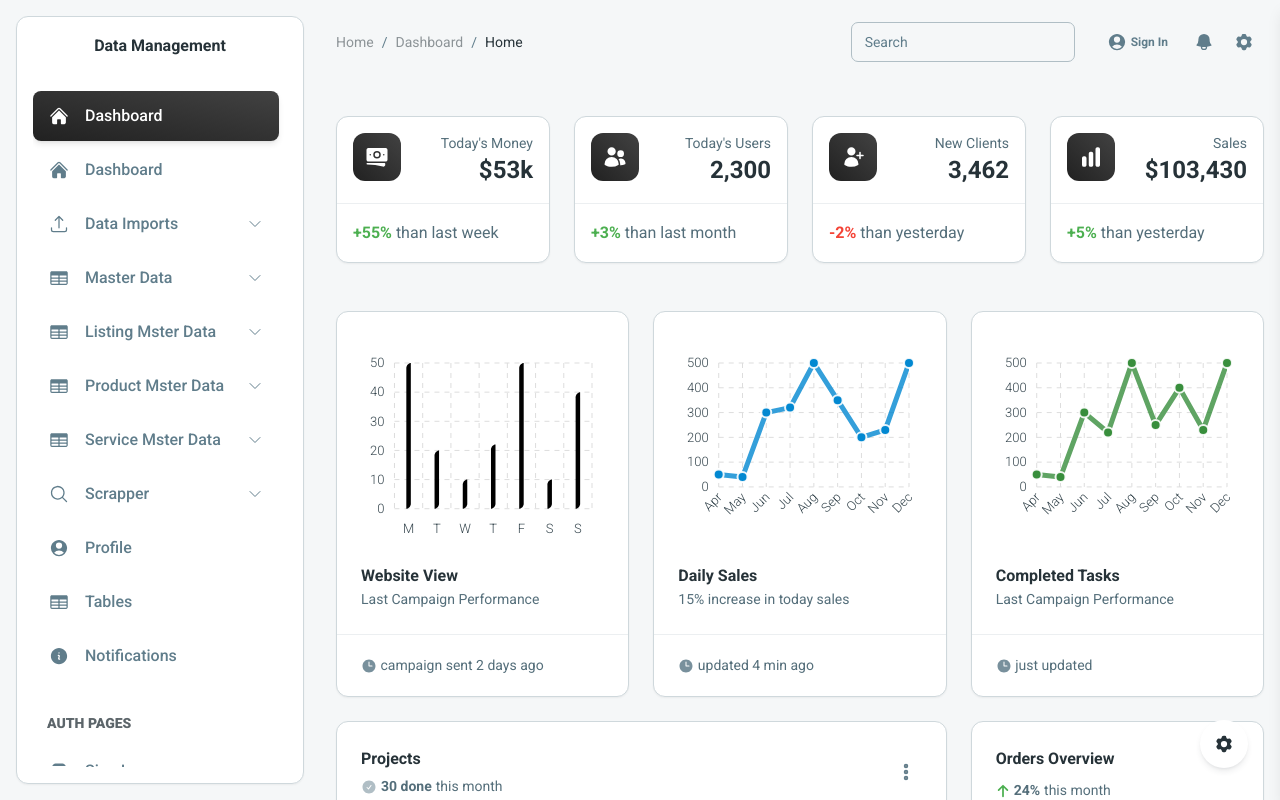
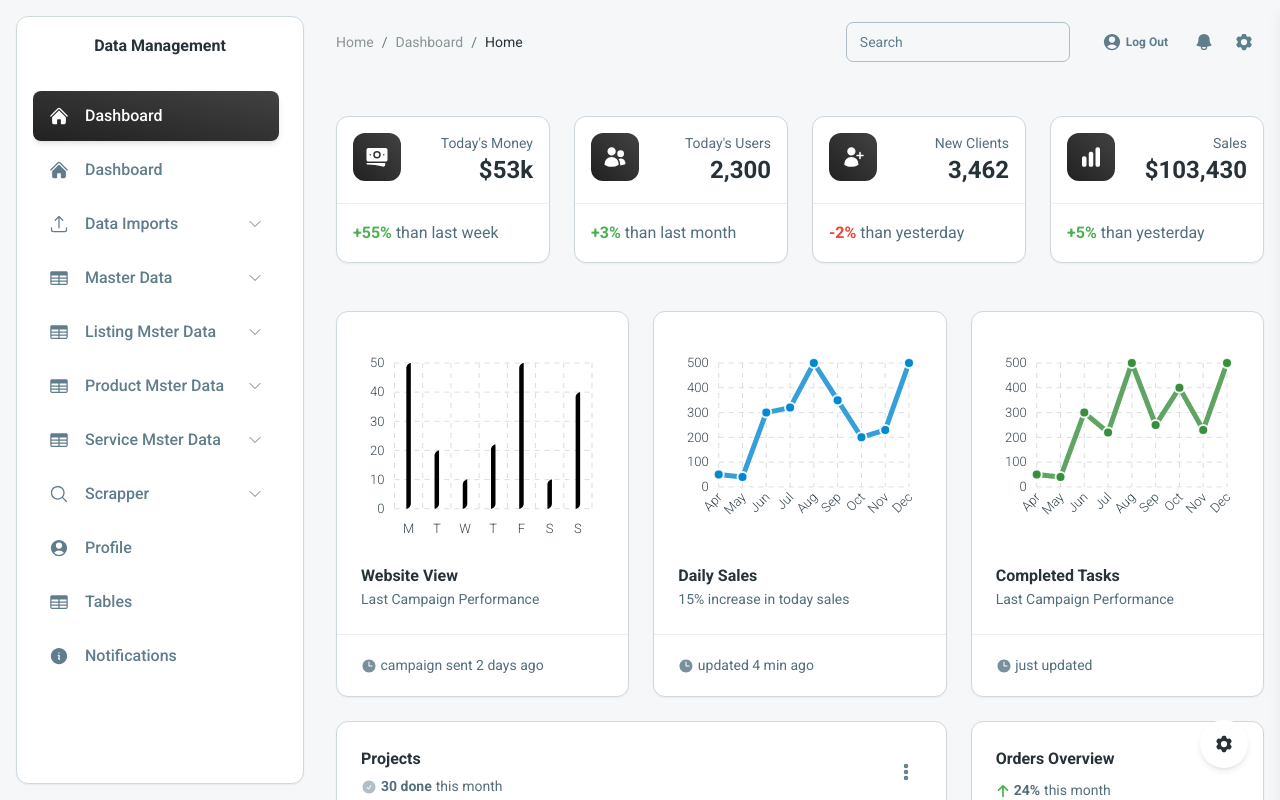
Before and after one commit to VIVEKBHUNGANII/data_dashboard, a React (Vite) app: page /dashboard/home in a window 1280 px wide. Shown: the top 800 px of the page. Built offline with nearby package versions, Linux system fonts and the light colour scheme; sample sign-in values are in the browser's storage.

Commit message:
add pagination

```diff
--- a/src/App.jsx
+++ b/src/App.jsx
@@ -1,6 +1,7 @@
 import { Routes, Route, Navigate } from "react-router-dom";
 import { Dashboard, Auth } from "@/layouts";
 import PrivateRoute  from "./auth/PrivateRoute";
+import { SignIn, SignUp } from "./pages/auth";
 
 function App() {
   return (
@@ -8,7 +9,9 @@ function App() {
       <Route path="/dashboard/*" element={ <PrivateRoute>
         <Dashboard />
         </PrivateRoute>} />
-      <Route path="/auth/*" element={<Auth />} />
+      {/* <Route path="/auth/*" element={<Auth />} /> */}
+      <Route path="/auth/sign-in" element={<SignIn/>}/>
+      <Route path="/auth/sign-up" element={<SignUp/>}/>
       <Route path="*" element={<Navigate to="/dashboard/home" replace />} />
     </Routes>
   );
--- a/src/routes.jsx
+++ b/src/routes.jsx
@@ -234,24 +234,7 @@ export const routes = [
     ],
   },
 
-  {
-    title: "auth pages",
-    layout: "auth",
-    pages: [
-      {
-        icon: <ServerStackIcon {...icon} />,
-        name: "sign in",
-        path: "/sign-in",
-        element: <SignIn />,
-      },
-      {
-        icon: <RectangleStackIcon {...icon} />,
-        name: "sign up",
-        path: "/sign-up",
-        element: <SignUp />,
-      },
-    ],
-  },
+
 ];
 
 export default routes;
--- a/src/widgets/layout/dashboard-navbar.jsx
+++ b/src/widgets/layout/dashboard-navbar.jsx
@@ -1,4 +1,5 @@
 import { useLocation, Link } from "react-router-dom";
+import { Navigate } from "react-router-dom";
 import {
   Navbar,
   Typography,
@@ -32,6 +33,13 @@ export function DashboardNavbar() {
   const { pathname } = useLocation();
   // const [layout, page] = pathname.split("/").filter((el) => el !== "");
   const pathnames = pathname.split("/").filter((x) => x);
+
+
+  const handlelogout = () => {
+    localStorage.removeItem("token");
+    Navigate("/auth/sign-in");
+  };
+
 
 
   return (
@@ -105,7 +113,7 @@ export function DashboardNavbar() {
           >
             <Bars3Icon strokeWidth={3} className="h-6 w-6 text-blue-gray-500" />
           </IconButton>
-          <Link to="/auth/sign-in">
+          {/* <Link to="/auth/sign-in">
             <Button
               variant="text"
               color="blue-gray"
@@ -113,6 +121,24 @@ export function DashboardNavbar() {
             >
               <UserCircleIcon className="h-5 w-5 text-blue-gray-500" />
               Sign In
+            </Button>
+            <IconButton
+              variant="text"
+              color="blue-gray"
+              className="grid xl:hidden"
+            >
+              <UserCircleIcon className="h-5 w-5 text-blue-gray-500" />
+            </IconButton>
+          </Link> */}
+          <Link to="/auth/sign-in">
+            <Button
+              variant="text"
+              color="blue-gray"
+              className="hidden items-center gap-1 px-4 xl:flex normal-case"
+              onClick={handlelogout}
+            >
+              <UserCircleIcon className="h-5 w-5 text-blue-gray-500" />
+              Log Out
             </Button>
             <IconButton
               variant="text"
```
